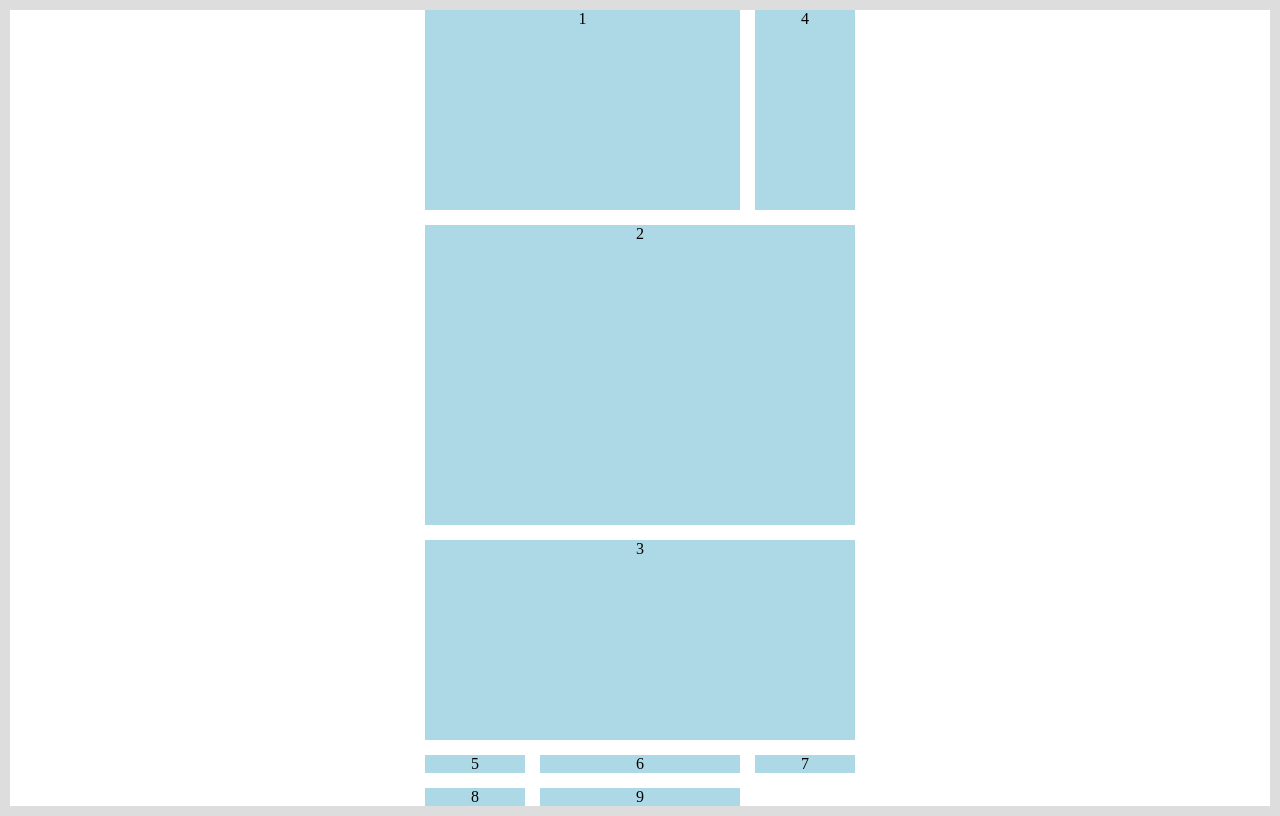
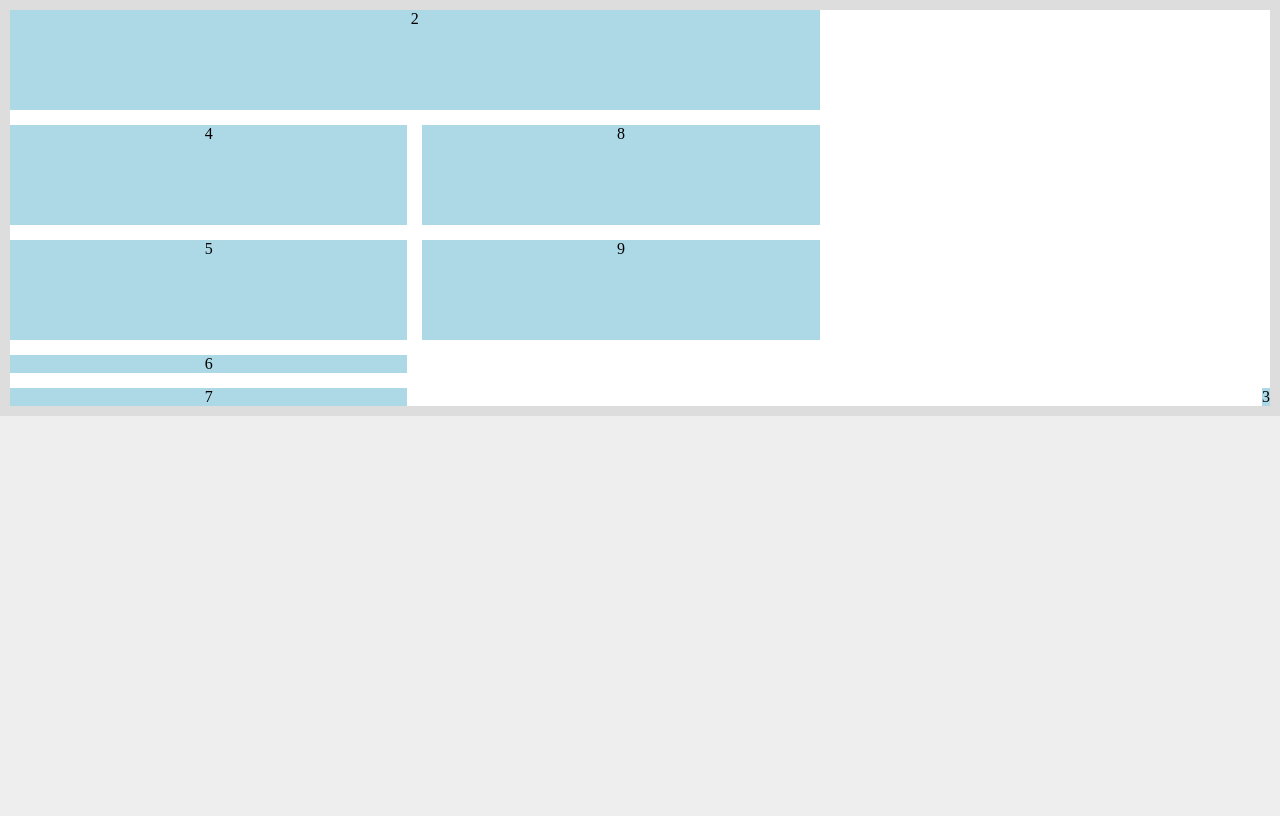
Before and after one commit to ykzhukian/js-note, a React app: page / in a window 1280 px wide. Built offline with nearby package versions, Linux system fonts and the light colour scheme.

Commit message:
auto-flow

```diff
--- a/src/css/components/_grid.scss
+++ b/src/css/components/_grid.scss
@@ -8,16 +8,16 @@ body {
   // grid-template-areas: 1fr 100px 1fr;
   // grid-template-columns: 1fr 4fr 1fr;
   // grid-template-rows: 1fr 100px 1fr;
-  // grid-template-columns: repeat(3, 1fr [col-start]);
-  // grid-template-rows: repeat(3, 100px [col-start]);
+  grid-template-columns: repeat(3, 1fr [col-start]);
+  grid-template-rows: repeat(3, 100px [col-start]);
   // grid-template-areas:
     // 'cool cool .'
     // 'good . yes';
-  grid-template:
-    [row1-start] "cool cool ." 200px [row1-end]
-    [row2-start] "good good good" 300px [row2-end]
-    [row3-start] "yes yes yes" 200px [row3-end]
-    / 100px 200px 100px;
+  // grid-template:
+  //   [row1-start] "cool cool ." 200px [row1-end]
+  //   [row2-start] "good good good" 300px [row2-end]
+  //   [row3-start] "yes yes yes" 200px [row3-end]
+  //   / 100px 200px 100px;
 
   grid-gap: 15px;
 
@@ -25,6 +25,8 @@ body {
   align-items: stretch;
   justify-content: center;
   border: 10px solid #ddd;
+
+  grid-auto-flow: column;
 
   .item {
     text-align: center;
@@ -38,6 +40,8 @@ body {
     }
     &-2 {
       grid-area: good;
+      grid-column: 1 / 3;
+      grid-row: 1 / 2;
     }
     &-3 {
       grid-area: yes;
```
